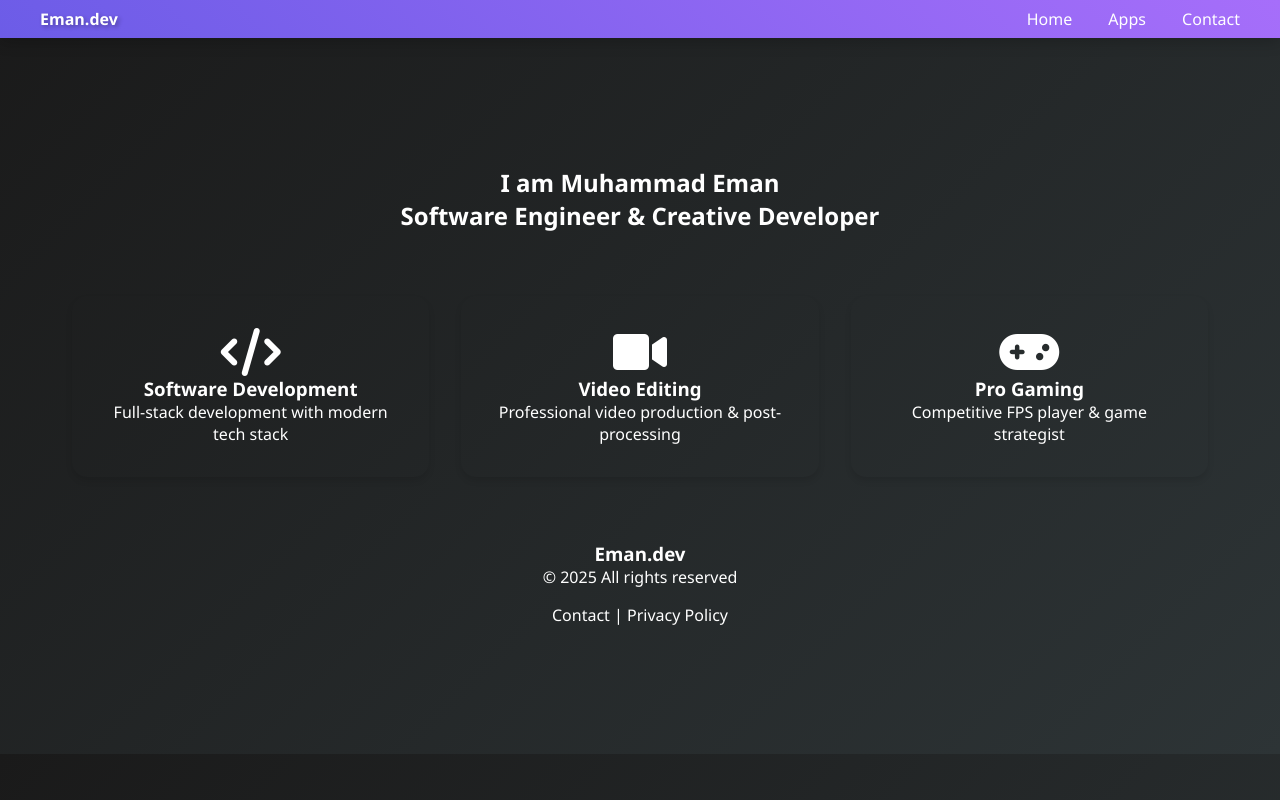
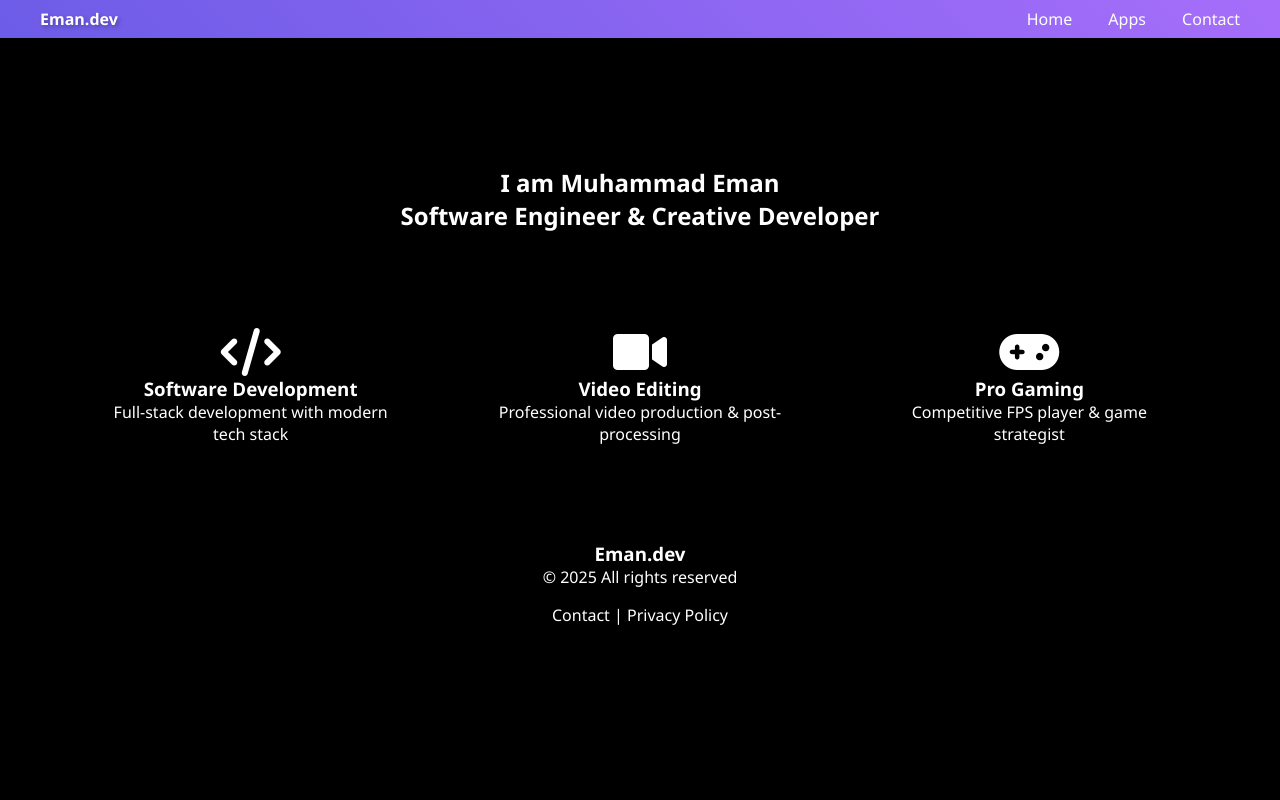
Before and after one commit to Eman-07/portfolio, a plain HTML site: page index.html in a window 1280 px wide. Drawn offline with Linux system fonts and the light colour scheme.

Commit message:
updated contact.html index.html downloadcenter.html

```diff
--- a/index.html
+++ b/index.html
@@ -21,7 +21,7 @@
         }
 
         body {
-            background: linear-gradient(135deg, #1a1a1a, #2d3436);
+            background: black;
             color: white;
         }
 
@@ -92,10 +92,33 @@
             margin-left: 2rem;
         }
 
+
         .contact-link {
+            margin-left: 2rem;
             color: var(--text);
             text-decoration: none;
-            margin-left: 2rem;
+            position: relative;
+            padding: 0.5rem 0;
+            transition: color 0.3s ease;
+        }
+
+        .contact-link::after {
+            content: '';
+            position: absolute;
+            bottom: 0;
+            left: 0;
+            width: 0;
+            height: 2px;
+            background: var(--accent);
+            transition: width 0.3s ease;
+        }
+
+        .contact-link:hover::after {
+            width: 100%;
+        }
+
+        .contact-link:hover {
+            color: var(--accent);
         }
 
         @media (max-width: 768px) {
```
Also changed, not shown: contact.html (+30 -3 lines), downloadcenter.html (+30 -3 lines).
